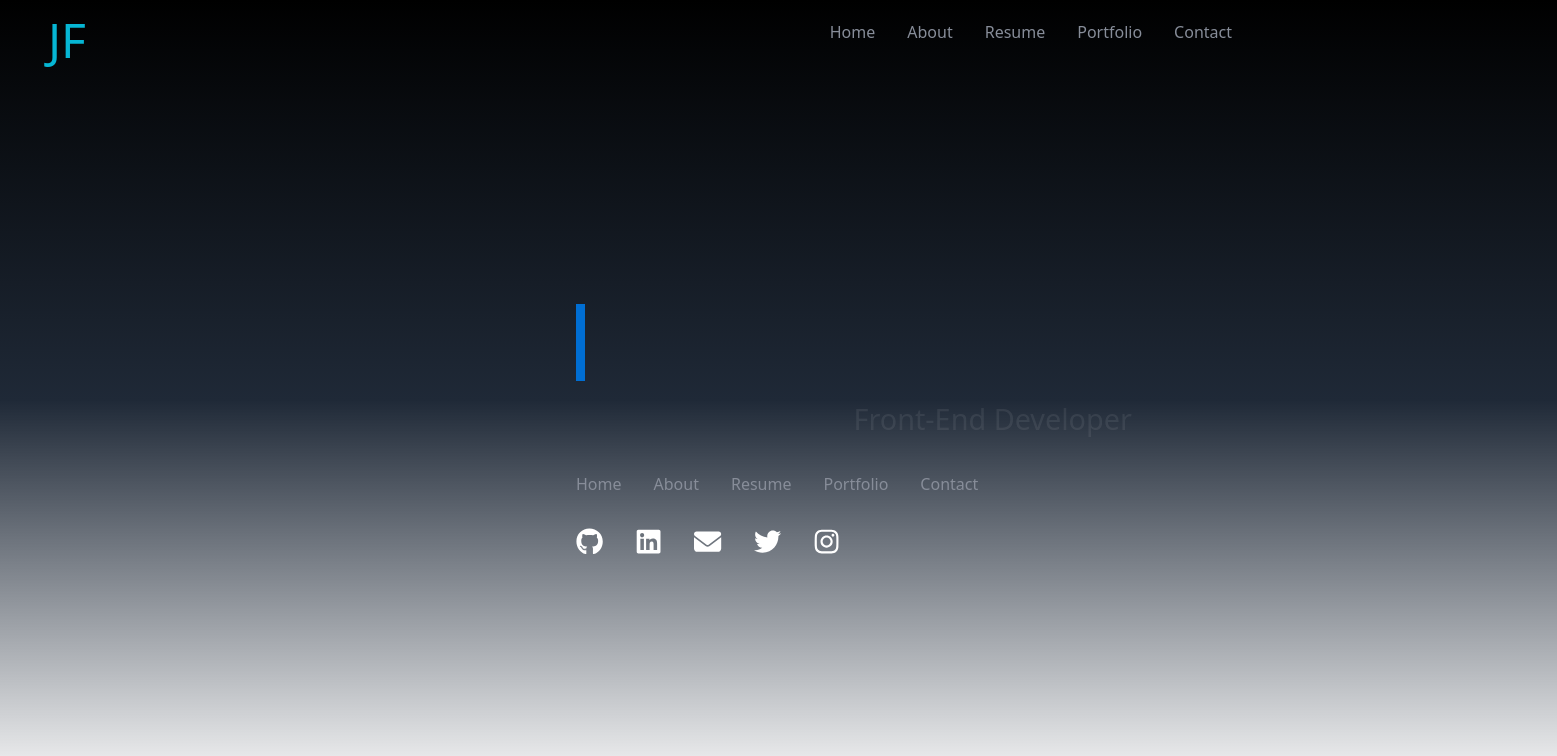
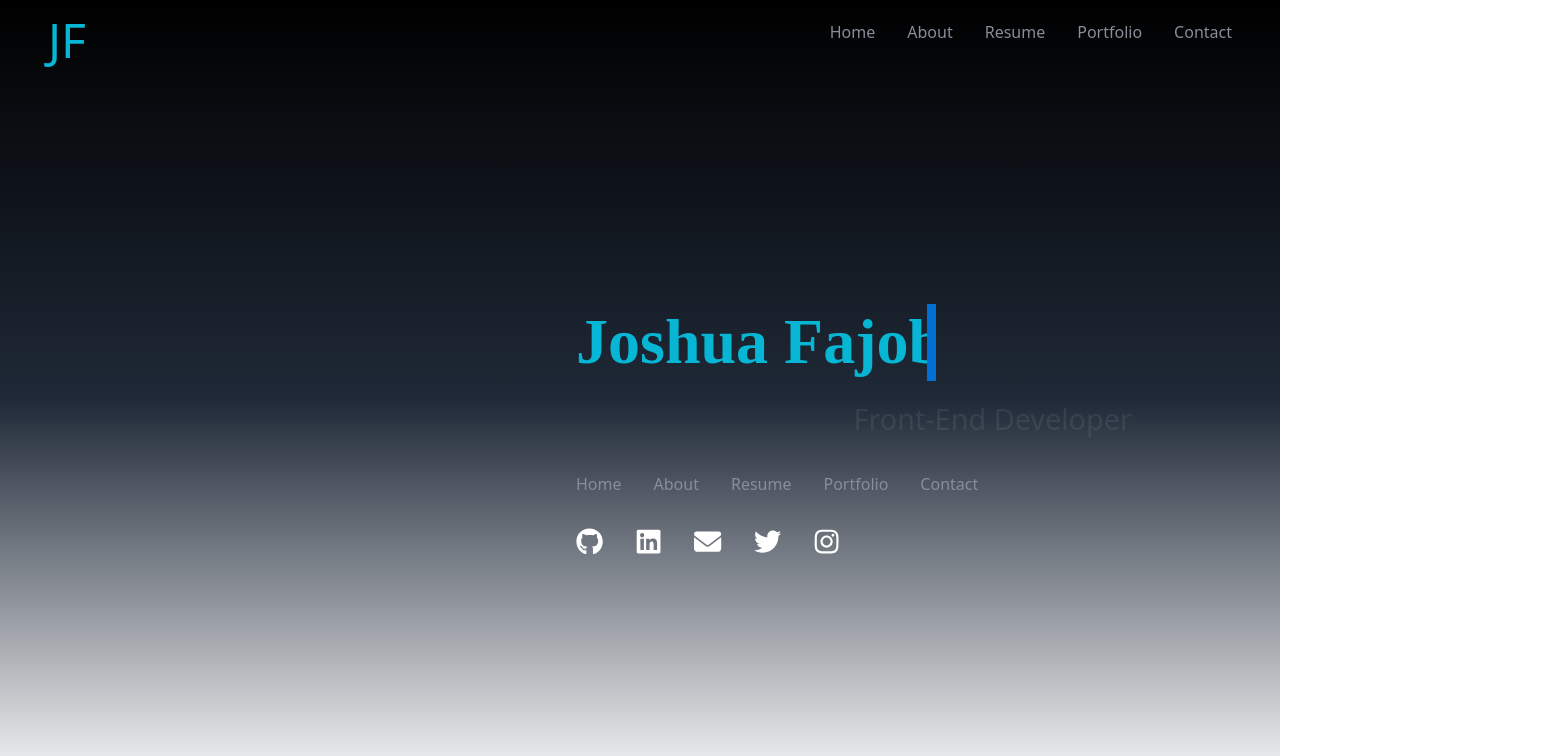
Before and after one commit to Josh-la-posh/portfolio, a React (Create React App) app: page /home in a window 1280 px wide. Shown: the top 756 px of the page, 1557 px wide, since content can reach past the window. Built offline with nearby package versions, Linux system fonts and the light colour scheme.

Commit message:
profile updated

```diff
--- a/src/pages/Home/Home.css
+++ b/src/pages/Home/Home.css
@@ -8,6 +8,7 @@
 
 .homeContainer {
   width: 55%;
+  overflow: hidden;
 }
 
 .homeContainer h1 {
@@ -16,7 +17,7 @@
 
 .homeContainer h1 {
   border-right: .1em solid #006ed3;
-  /* width: 4rem; */
+  width: 25rem;
   white-space: nowrap;
   overflow: hidden;
   font-size: 4em;
@@ -59,6 +60,7 @@
 @media only screen and (max-width: 750px) {
   .home {
     justify-content: center;
+    overflow: hidden;
   }
 
   .homeContainer {
@@ -67,7 +69,6 @@
 
   .homeContainer h1 {
     font-size: 3em;
-    /* min-width: 200px; */
     width: 100%;
   }
 
```
